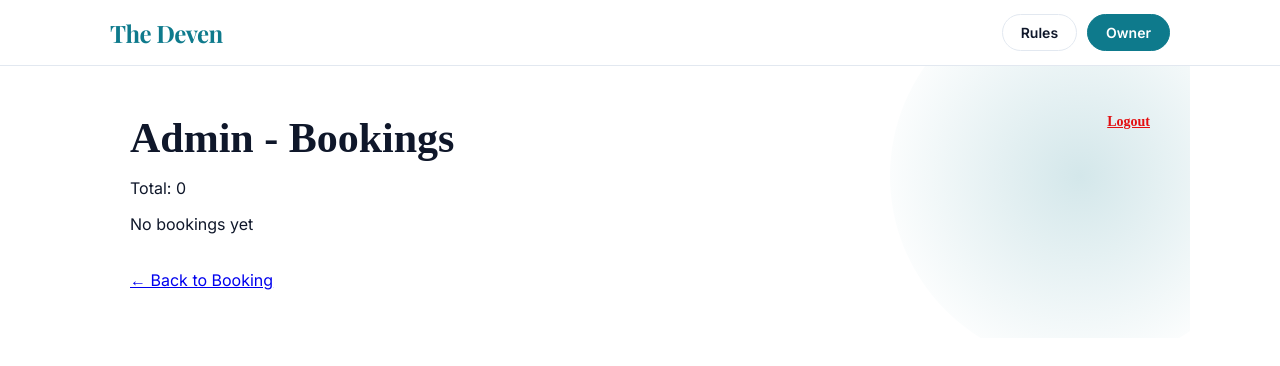
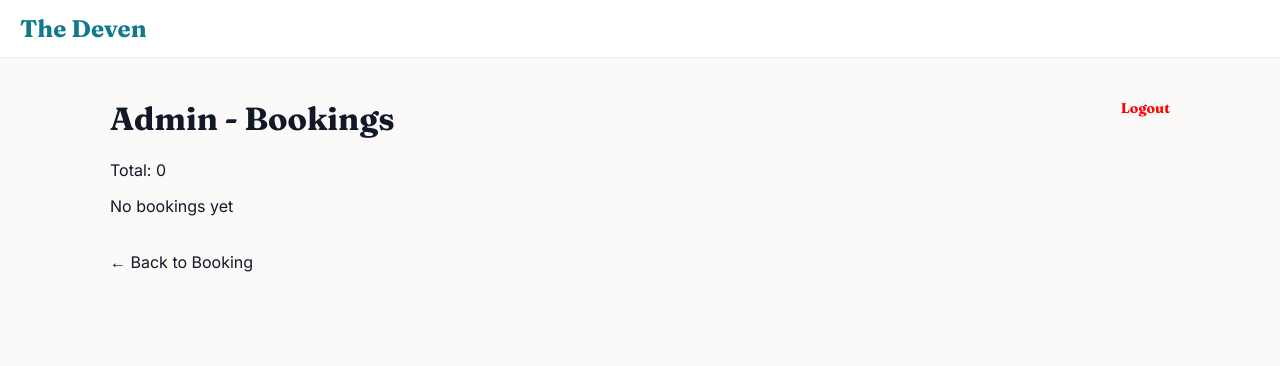
Before and after one commit to ashishpy2408-source/the-deven-booking, a Flask app: page /admin in a window 1280 px wide. Shown: the top 366 px of the page. Run offline with Flask 3, Linux system fonts and the light colour scheme; the visitor is signed in with stand-in values (Sample User, id 1).

Commit message:
Update base.html

```diff
--- a/templates/base.html
+++ b/templates/base.html
@@ -1,65 +1,24 @@
-<!doctype html>
-<html lang="en">
+<!DOCTYPE html>
+<html>
 <head>
 <meta charset="utf-8">
-  <meta name="viewport" content="width=device-width,initial-scale=1">
-  <title>{{ studio_name }} — Book</title>
-  <link href="https://fonts.googleapis.com/css2?family=Inter:wght@400;600;700&family=Playfair+Display:wght@700&display=swap" rel="stylesheet">
+<meta name="viewport" content="width=device-width, initial-scale=1">
+<title>The Deven</title>
+<link href="https://fonts.googleapis.com/css2?family=Fraunces:opsz,wght@9..144,600;9..144,700&family=Inter:wght@400;500;600;700&display=swap" rel="stylesheet">
 <style>
-    :root{
-      --blue:#0e7a8c; /* ye wala blue photo se */
-      --blue-dark:#0a5c6b;
-      --blue-light:#14b8a6;
-      --bg:#ffffff;
-      --bg-soft:#f0f9fa;
-      --ink:#0f172a;
-      --muted:#64748b;
-      --line:#e2e8f0;
-    }
 *{box-sizing:border-box}
-    body{margin:0;background:var(--bg);color:var(--ink);font-family:Inter,sans-serif}
-    .nav{position:sticky;top:0;z-index:20;background:rgba(255,255,255,.9);backdrop-filter:blur(12px);border-bottom:1px solid var(--line)}
-    .nav-inner{max-width:1100px;margin:0 auto;padding:14px 20px;display:flex;justify-content:space-between;align-items:center}
-    .brand{font-family:Playfair Display,serif;font-weight:700;font-size:24px;color:var(--blue);text-decoration:none;letter-spacing:-0.5px}
-    .btn{padding:9px 18px;border-radius:999px;text-decoration:none;font-size:14px;font-weight:600;transition:.2s;border:1px solid var(--line)}
-    .btn-ghost{background:white;color:var(--ink)}
-    .btn-blue{background:var(--blue);color:white;border-color:var(--blue)}
-    .btn-blue:hover{background:var(--blue-dark)}
-    .container{max-width:1100px;margin:0 auto;padding:28px 20px}
-    /* headings */
-    h1{font-family:Playfair Display,serif;font-size:42px;margin:0 0 8px;color:var(--ink)}
-    .subtitle{color:var(--muted);margin-bottom:20px}
-    /* cards & inputs */
-    .card{background:white;border:1px solid var(--line);border-radius:18px;padding:18px;box-shadow:0 4px 20px rgba(14,122,140,.06)}
-    select, input[type="date"]{padding:10px 12px;border:1px solid var(--line);border-radius:10px;font-size:14px;background:white;outline:none}
-    select:focus, input:focus{border-color:var(--blue);box-shadow:0 0 0 3px rgba(14,122,140,.15)}
-    /* slot buttons */
-    .slot{border:1.5px solid var(--line);background:white;border-radius:12px;padding:12px 8px;text-align:center;cursor:pointer;transition:.2s;font-weight:600}
-    .slot:hover{border-color:var(--blue);background:var(--bg-soft);color:var(--blue)}
-    .slot.active{background:var(--blue);color:white;border-color:var(--blue)}
-    /* big sections */
-    .hero-accent{position:relative;overflow:hidden}
-    .hero-accent::after{content:"";position:absolute;right:-80px;top:-80px;width:380px;height:380px;background:radial-gradient(300px at center,var(--blue) 0%, transparent 70%);opacity:.18;pointer-events:none;border-radius:50%}
+body{margin:0;font-family:Inter,system-ui;background:#fbfaf8;color:#111827}
+a{color:inherit;text-decoration:none}
+.header{display:flex;justify-content:space-between;align-items:center;padding:14px 20px;border-bottom:1px solid #eee;background:white;position:sticky;top:0}
+.logo{font-family:Fraunces,serif;font-size:24px;color:#0e7a8c;font-weight:700}
 </style>
 {% block head %}{% endblock %}
 </head>
 <body>
-  <div class="nav">
-    <div class="nav-inner">
-      <a class="brand" href="/">The Deven</a>
-      <div style="display:flex;gap:10px">
-        <a class="btn btn-ghost" href="/rules">Rules</a>
-        <a class="btn btn-blue" href="/admin">Owner</a>
+<div class="header">
+<a href="/" class="logo">The Deven</a>
+<div></div>
 </div>
-    </div>
-  </div>
-  <div class="container hero-accent">
-    {% with messages = get_flashed_messages() %}
-      {% if messages %}
-        {% for m in messages %}<div class="card" style="margin-bottom:14px;border-left:4px solid var(--blue)">{{ m }}</div>{% endfor %}
-      {% endif %}
-    {% endwith %}
 {% block content %}{% endblock %}
-  </div>
 </body>
 </html>
```
Lines whose indentation alone changed are shown as unchanged.
